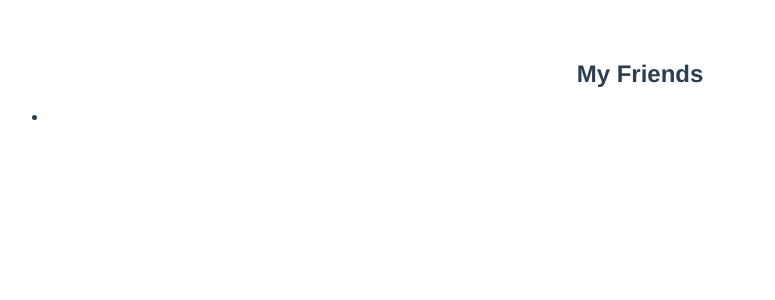
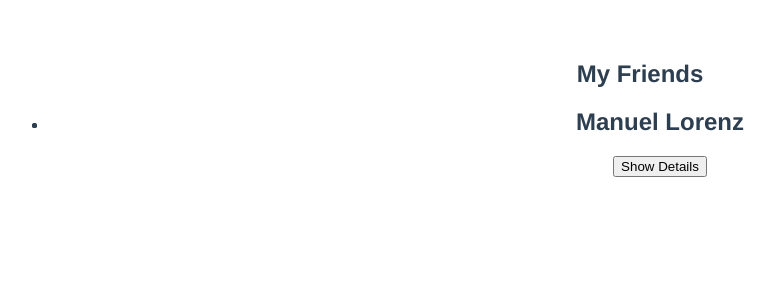
Before and after one commit to devR2001/vue-basics, a Vue app in the folder udemy-first-app/: page / in a window 1280 px wide. Shown: the top 300 px of the page, without its empty margins (0-775 px from the left). Built offline with nearby package versions, Linux system fonts and the light colour scheme.

Commit message:
Adding a Component

```diff
--- a/udemy-first-app/src/App.vue
+++ b/udemy-first-app/src/App.vue
@@ -1,12 +1,16 @@
 <template>
   <h2>My Friends</h2>
   <ul>
-    <li></li>
+    <li><FriendContactVue /></li>
   </ul>
 </template>
 
 <script>
+import FriendContactVue from "./components/FriendContact.vue";
 export default {
+  components: {
+    FriendContactVue,
+  },
   data() {
     return {
       friends: [
--- /dev/null
+++ b/udemy-first-app/src/components/FriendContact.vue
@@ -0,0 +1,35 @@
+<template>
+  <li>
+    <h2>
+      {{ friend.name }}
+    </h2>
+    <button @click="toggleDetails">Show Details</button>
+    <ul v-if="detailsAreVisible">
+      <li><strong>Phone:</strong>{{ friend.phone }}</li>
+      <li><strong>Email:</strong>{{ friend.email }}</li>
+    </ul>
+  </li>
+</template>
+
+<script>
+export default {
+  data() {
+    return {
+      detailsAreVisible: false,
+      friend: {
+        id: "manuel",
+        name: "Manuel Lorenz",
+        phone: "01234 435345 233",
+        email: "manuel@localhost.com",
+      },
+    };
+  },
+  methods: {
+    toggleDetails() {
+      this.detailsAreVisible = !this.detailsAreVisible;
+    },
+  },
+};
+</script>
+
+<style></style>
```
